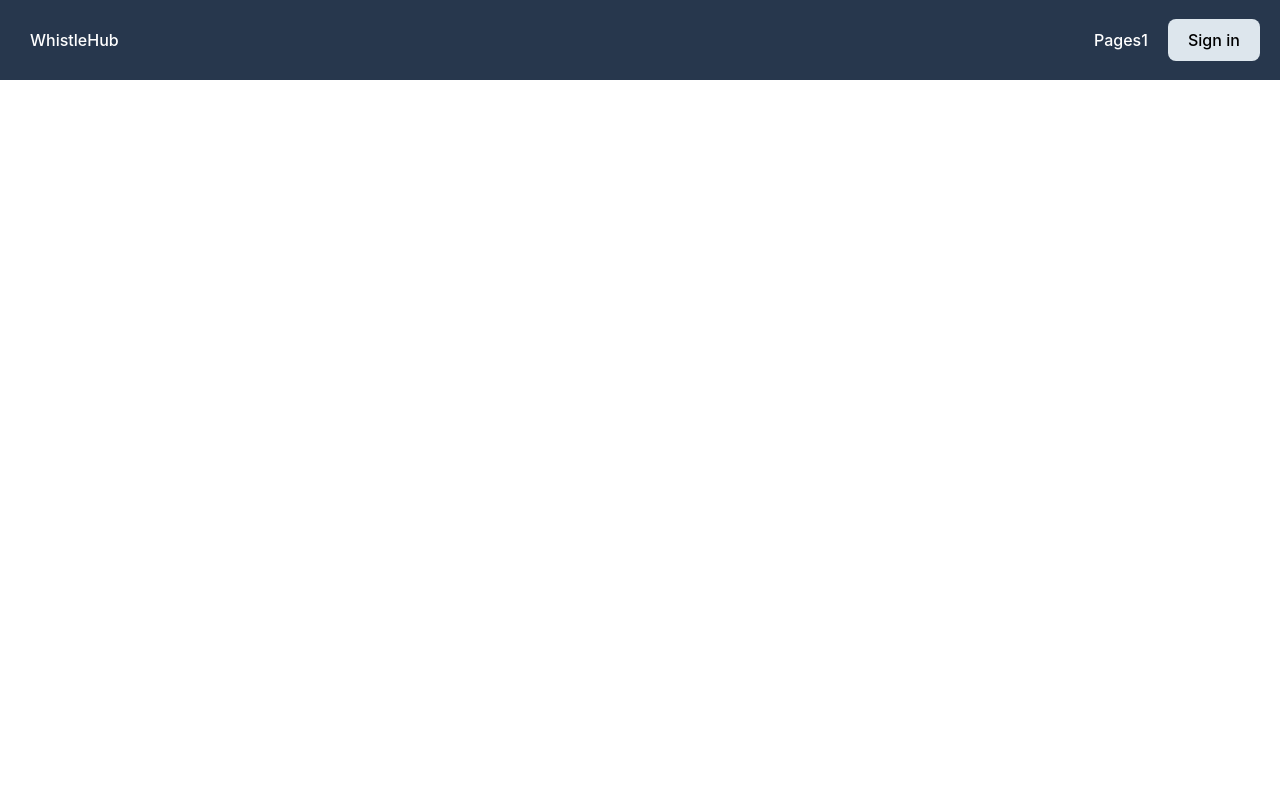
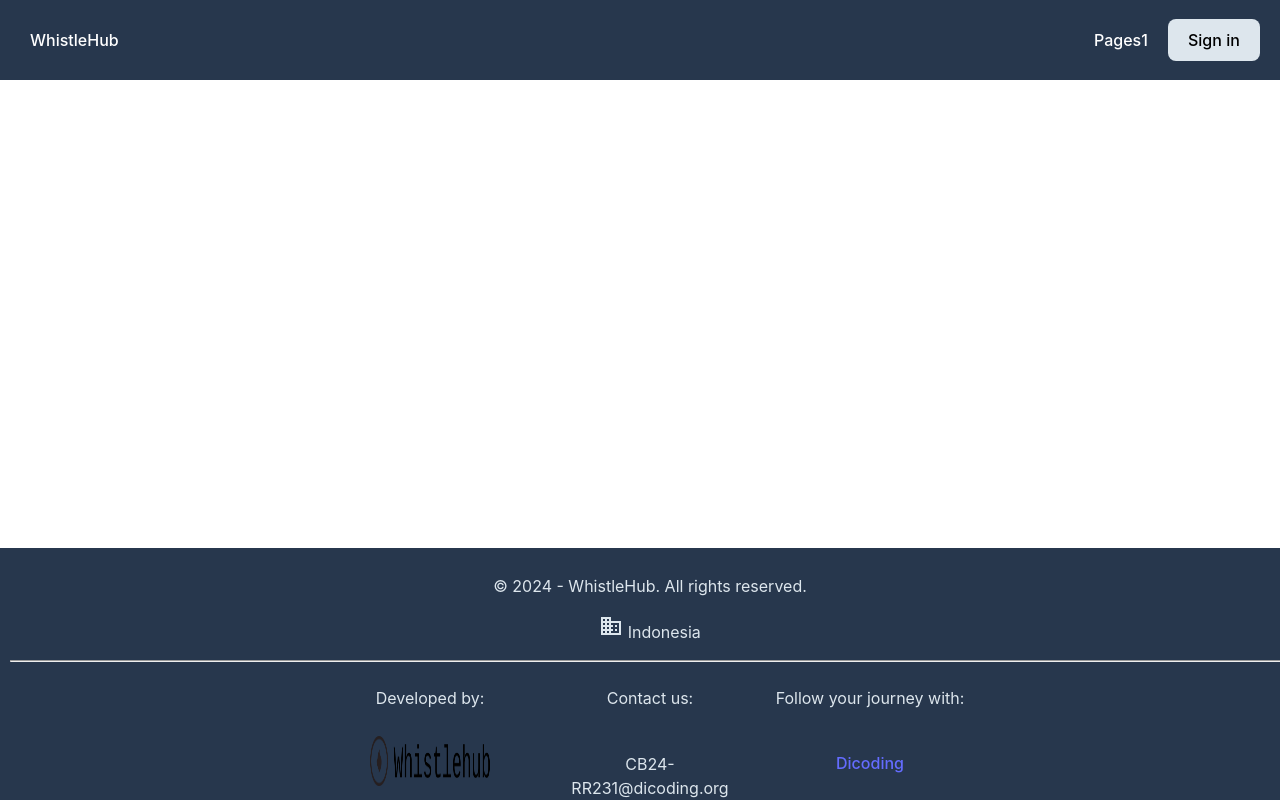
Before and after one commit to CB24-RR231/whistlehub-frontend, a React (Vite) app: page / in a window 1280 px wide. Built offline with nearby package versions, Linux system fonts and the light colour scheme.

Commit message:
add footer & css, install material icons

```diff
--- a/package.json
+++ b/package.json
@@ -12,6 +12,7 @@
   "dependencies": {
     "@emotion/react": "^11.11.4",
     "@emotion/styled": "^11.11.5",
+    "@mui/icons-material": "^5.15.19",
     "@mui/material": "^5.15.19",
     "prop-types": "^15.8.1",
     "react": "^18.2.0",
--- a/src/App.jsx
+++ b/src/App.jsx
@@ -1,4 +1,4 @@
-// import './styles/App.css'
+import Footer from './components/Footer'
 import Navigation from './components/Navigation'
 
 function App() {
@@ -6,7 +6,7 @@ function App() {
   return (
     <>
       <Navigation />
-      {/* <h1>Vite + React</h1> */}
+      <Footer />
     </>
   )
 }
--- a/src/components/Footer.jsx
+++ b/src/components/Footer.jsx
@@ -0,0 +1,20 @@
+import FooterDetails from "./FooterDetails";
+import DomainIcon from '@mui/icons-material/Domain';
+
+function Footer() {
+
+  return (
+    <footer className="footer">
+      <div className="copyright">
+        <p>&copy; 2024 - WhistleHub. All rights reserved.</p>
+        <p>
+          <DomainIcon /> Indonesia
+        </p>
+      </div>
+      <hr></hr>
+      <FooterDetails />
+    </footer>
+  )
+}
+
+export default Footer;
--- /dev/null
+++ b/src/components/FooterDetails.jsx
@@ -0,0 +1,25 @@
+import logo from '../assets/logo-no-background.png';
+import { Link } from 'react-router-dom';
+
+function FooterDetails() {
+  return (
+    <div className="footer-bottom">
+      <div className="details-footer">
+        <p>Developed by: </p>
+        <img src={logo} alt="logo" className="logo-footer" />
+      </div>
+      <div className="details-footer">
+        <p>Contact us:</p>
+        <p>
+          CB24-RR231@dicoding.org
+        </p>
+      </div>
+      <div className="details-footer">
+        <p>Follow your journey with:</p>
+        <Link to='https://www.dicoding.com/'>Dicoding</Link>
+      </div>
+    </div>
+  )
+}
+
+export default FooterDetails;
--- a/src/components/Navigation.jsx
+++ b/src/components/Navigation.jsx
@@ -1,6 +1,4 @@
 import { Link } from 'react-router-dom';
-// import Button from '@mui/material/Button';
-// import logo from '../assets/logo-white.png';
 
 function Navigation() {
 	return (
@@ -8,7 +6,6 @@ function Navigation() {
 			<Link to='/' className='logo-nav'>WhistleHub</Link>
 			<nav>
 				<Link to='#'>Pages1</Link>
-				{/* <Button variant="outlined" className='sign-in-button'>Sign in</Button> */}
 				<button
 					type='button'
 					className='sign-in-button'
--- a/src/styles/styles.css
+++ b/src/styles/styles.css
@@ -40,3 +40,50 @@ nav a:hover,
 	background-color: #dde6ed;
 	color: black;
 }
+
+.footer {
+	position: fixed;
+	background-color: #27374d;
+	color: #dde6ed;
+	text-align: center;
+	bottom: 0;
+	width: 100vw;
+	padding: 10px;
+	z-index: 1;
+}
+
+.footer .footer-bottom {
+	display: flex;
+	justify-content: center;
+	align-items: flex-start;
+	gap: 20px;
+	flex-wrap: wrap;
+}
+
+.footer .logo-footer {
+	width: 120px;
+	height: 50px;
+}
+
+.details-footer {
+	display: flex;
+	flex-direction: column;
+	align-items: center;
+	gap: 10px;
+	width: 200px; /* Example width */
+	height: 120px; /* Example height */
+}
+
+.details-footer a {
+	/* margin-top: auto; Align the link to the bottom of its container */
+	margin-top: 15px;
+}
+
+/* Responsive design */
+@media (max-width: 768px) {
+	.footer .footer-bottom {
+		flex-direction: column;
+		text-align: center;
+		align-items: center;
+	}
+}
```
Also changed, not shown: 2 other files (tests, documents, lock files or other folders).
